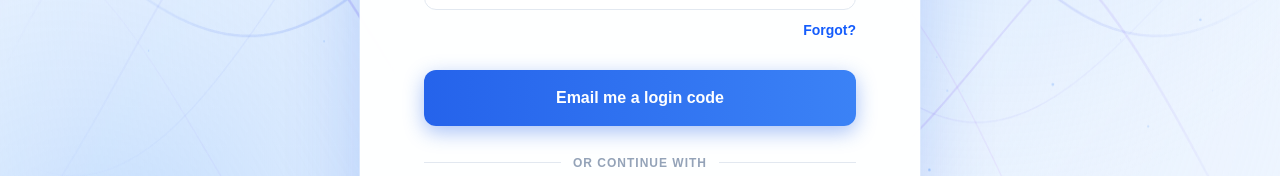
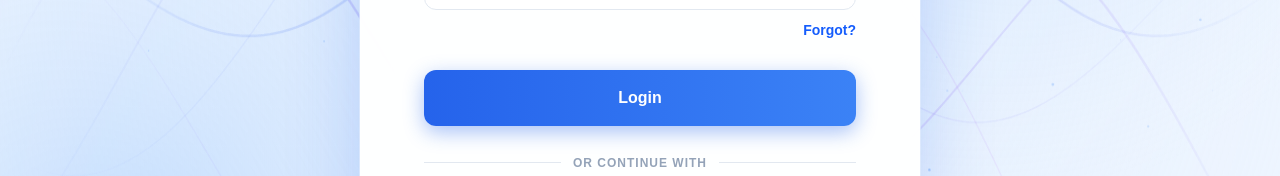
Before and after one commit to BrightAddy/neobank-course, a Next.js app: page /login in a window 1280 px wide. Shown: the part 439-615 px from the top of the page. Built offline with nearby package versions, Linux system fonts and the light colour scheme; no server answers.

Commit message:
otp overide

```diff
--- a/src/app/login/page.tsx
+++ b/src/app/login/page.tsx
@@ -318,7 +318,7 @@ export default function SignInPage() {
               />
               <div className="mt-2 text-right">
                 <a
-                  href="#"
+                  href="/forget-otp"
                   className="text-[13px] md:text-[14px] font-bold text-blue-600 hover:text-blue-700 transition-colors"
                 >
                   Forgot?
@@ -342,7 +342,7 @@ export default function SignInPage() {
               {isLoading ? (
                 <div className="w-5 h-5 border-2 border-white/30 border-t-white rounded-full animate-spin" />
               ) : (
-                "Email me a login code"
+                "Login"
               )}
             </button>
           </form>
@@ -389,7 +389,12 @@ export default function SignInPage() {
               disabled={socialProvider !== null}
               className="flex h-[52px] items-center justify-center gap-2 rounded-[12px] border-[1.5px] border-[#e2e8f0] bg-white px-4 text-[14px] font-bold text-[#334155] transition-colors hover:border-[#cbd5e1] hover:bg-[#f8fafc] disabled:cursor-not-allowed disabled:opacity-60"
             >
-              <svg width="18" height="18" viewBox="0 0 24 24" fill="currentColor">
+              <svg
+                width="18"
+                height="18"
+                viewBox="0 0 24 24"
+                fill="currentColor"
+              >
                 <path d="M12 .297c-6.63 0-12 5.373-12 12 0 5.303 3.438 9.8 8.205 11.385.6.113.82-.258.82-.577 0-.285-.01-1.04-.015-2.04-3.338.724-4.042-1.61-4.042-1.61C4.422 18.07 3.633 17.7 3.633 17.7c-1.087-.744.084-.729.084-.729 1.205.084 1.838 1.236 1.838 1.236 1.07 1.835 2.809 1.305 3.495.998.108-.776.417-1.305.76-1.605-2.665-.3-5.466-1.332-5.466-5.93 0-1.31.465-2.38 1.235-3.22-.135-.303-.54-1.523.105-3.176 0 0 1.005-.322 3.3 1.23.96-.267 1.98-.399 3-.405 1.02.006 2.04.138 3 .405 2.28-1.552 3.285-1.23 3.285-1.23.645 1.653.24 2.873.12 3.176.765.84 1.23 1.91 1.23 3.22 0 4.61-2.805 5.625-5.475 5.92.42.36.81 1.096.81 2.22 0 1.606-.015 2.896-.015 3.286 0 .315.21.69.825.57C20.565 22.092 24 17.592 24 12.297c0-6.627-5.373-12-12-12" />
               </svg>
               {socialProvider === "github" ? "Connecting..." : "GitHub"}
```
